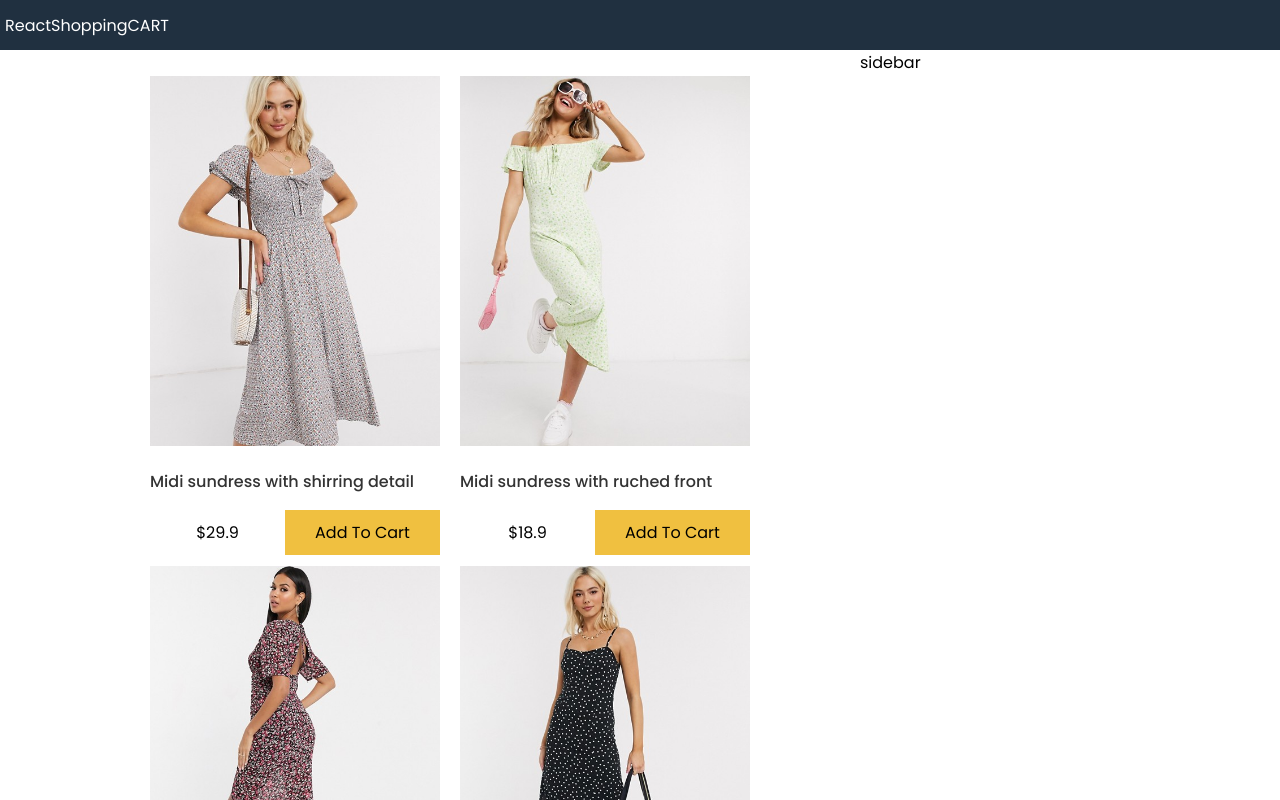
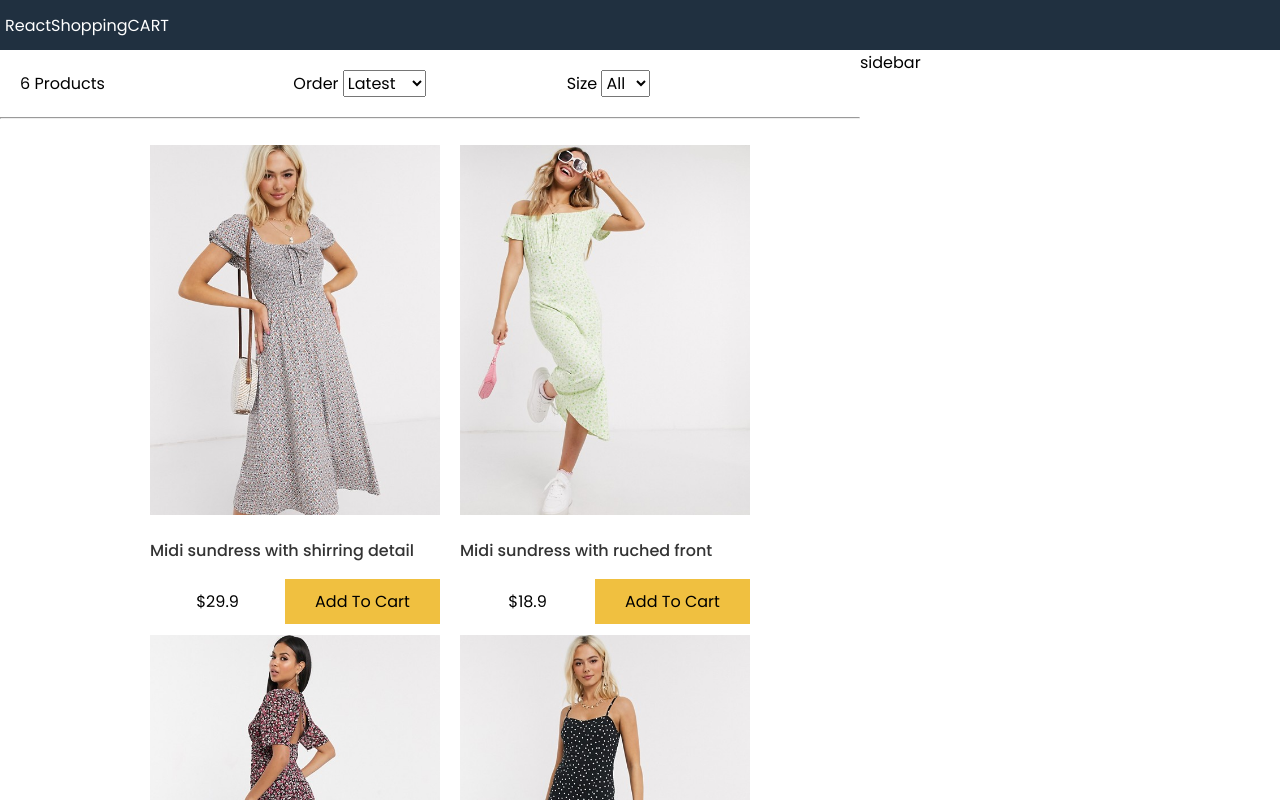
Before and after one commit to abdulwajeedali007/React-amazona, a React (Create React App) app: page / in a window 1280 px wide. Shown: the top 800 px of the page. Built offline with nearby package versions, Linux system fonts and the light colour scheme.

Commit message:
Filter Component added

```diff
--- a/src/App.js
+++ b/src/App.js
@@ -1,6 +1,7 @@
 import React from 'react'
 import data from './data.json'
 import Products from './Components/Products'
+import Filter from './Components/Filter'
 class App extends React.Component{
   constructor(props) {
     super(props)
@@ -10,8 +11,48 @@
        size: '',
        sort: ''
     }
+    this.handleSize = this.handleSize.bind(this)
+    this.handleSort = this.handleSort.bind(this)
   }
-
+  handleSort(e){
+   console.log(e.target.value);
+   if(e.target.value === ""){
+     this.setState({
+       sort:  e.target.value,
+       products: data.products,
+     })
+   }else{
+    this.setState({
+      sort: e.target.value,
+      products: data.products.slice().sort((a,b) =>
+        e.target.value === "Lowest"
+         ? a.price > b.price
+          ? 1
+          : -1
+           : e.target.value ==="Highest"
+            ? a.price < b.price ? 1 : -1
+             : a._id > b._id
+               ? 1
+                : -1
+      )
+    })
+   }
+  }
+  handleSize(e){
+    if(e.target.value === ""){
+        this.setState({
+          size: e.target.value,
+          products: data.products
+        })
+    }else{
+      this.setState({
+        size: e.target.value,
+        products: data.products.filter(
+          (product) => product.availableSizes.indexOf(e.target.value) >= 0
+        )
+      })
+    }
+  }
   render(){
     return (
       <div className="grid-container">
@@ -21,6 +62,13 @@
         <main>
           <div className="content">
              <div className="main-content">
+                <Filter count={this.state.products.length}
+                 size={this.state.size}
+                 sort={this.state.sort}
+                 handleSize={this.handleSize}
+                 handleSort={this.handleSort}
+                />
+                 <hr/>
                 <Products products={this.state.products}/>
              </div>
              <div className="sidebar">
--- /dev/null
+++ b/src/Components/Filter.jsx
@@ -0,0 +1,30 @@
+import React, { Component } from 'react'
+
+export default class Filter extends Component {
+    render() {
+        return (
+            <div className="filter">
+                <div className="filter-result">{this.props.count} Products</div>
+                <div className="filter-sort">Order {" "}
+                  <select name="" value={this.props.sort} onChange={this.props.handleSort}>
+                    <option value="">Latest</option>
+                    <option value="Lowest">Lowest</option>
+                    <option value="Highest">Highest</option>
+                  </select>
+                </div>
+                <div className="filter-size">
+                  Size{" "}
+                  <select name="" value={this.props.size} onChange={this.props.handleSize}>
+                    <option value="">All</option>
+                    <option value="XS">XS</option>
+                    <option value="S">S</option>
+                    <option value="M">M</option>
+                    <option value="L">L</option>
+                    <option value="XL">XL</option>
+                    <option value="XXL">XXL</option>
+                  </select>
+                </div>
+            </div>
+        )
+    }
+}
--- a/src/index.css
+++ b/src/index.css
@@ -113,3 +113,14 @@
 .button.primary {
   background: #f0c040;
 }
+.filter {
+  display: flex;
+  justify-content: space-between;
+  align-items: center;
+
+  padding: 1rem;
+  margin: 1rem;
+}
+.filter div {
+  flex: 1;
+}
```
